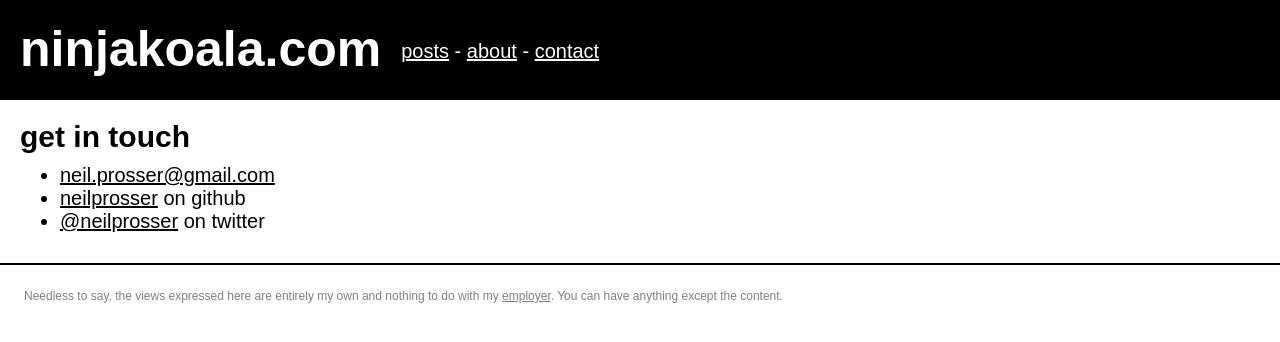
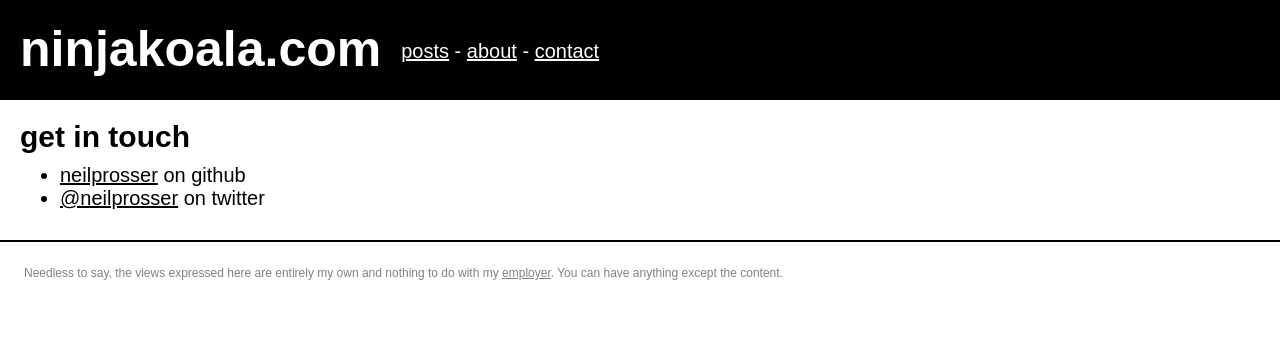
Before and after one commit to neilprosser/neilprosser.github.com, a Jekyll site: the page built from contact.html, in a window 1280 px wide. Shown: the top 342 px of the page. Built offline with Jekyll 4.4.1, drawn with Linux system fonts in a browser that asks for light colours.

Commit message:
Remove email-address

```diff
--- a/contact.html
+++ b/contact.html
@@ -3,7 +3,6 @@ layout: static
 title: "get in touch"
 ---
 <ul id="contact">
-    <li><a href="mailto:neil.prosser@gmail.com">neil.prosser@gmail.com</a></li>
     <li><a href="http://github.com/neilprosser">neilprosser</a> on github</li>
     <li><a href="http://twitter.com/neilprosser">@neilprosser</a> on twitter</li>
 </ul>
```
